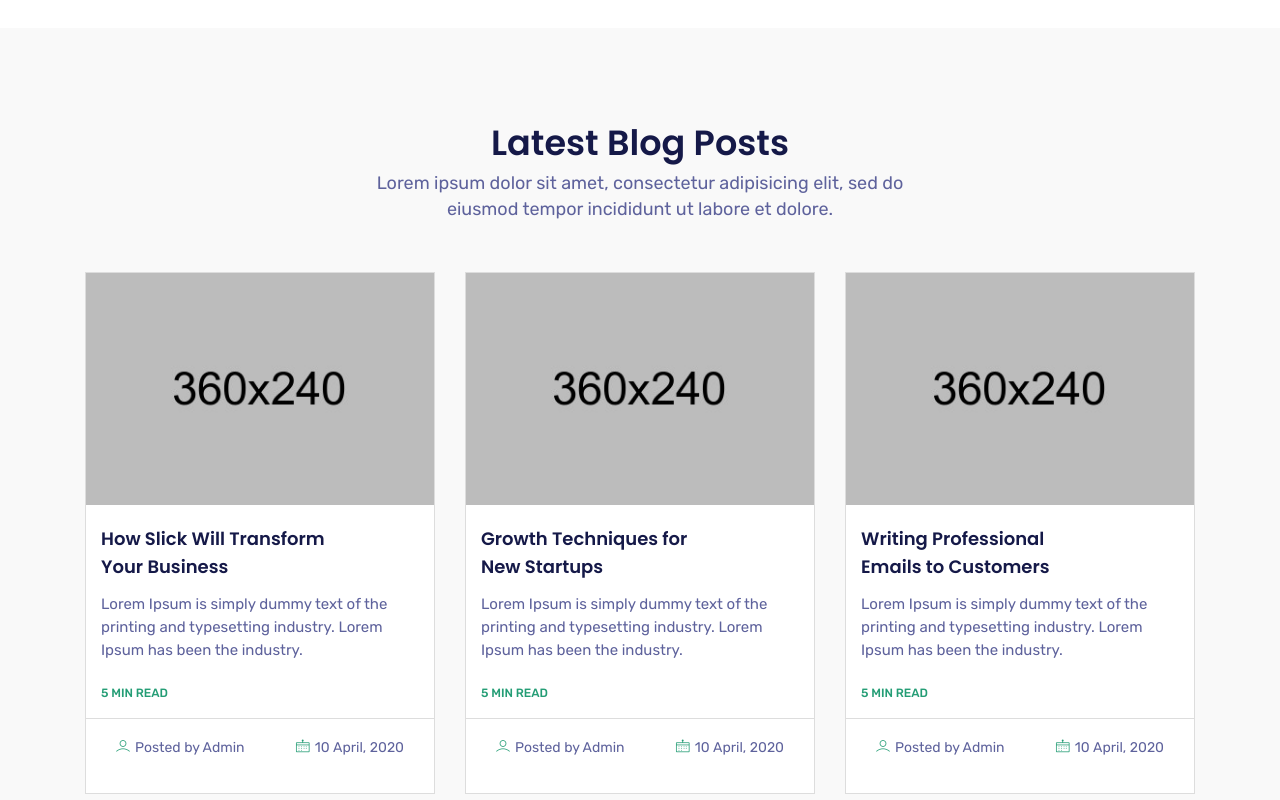
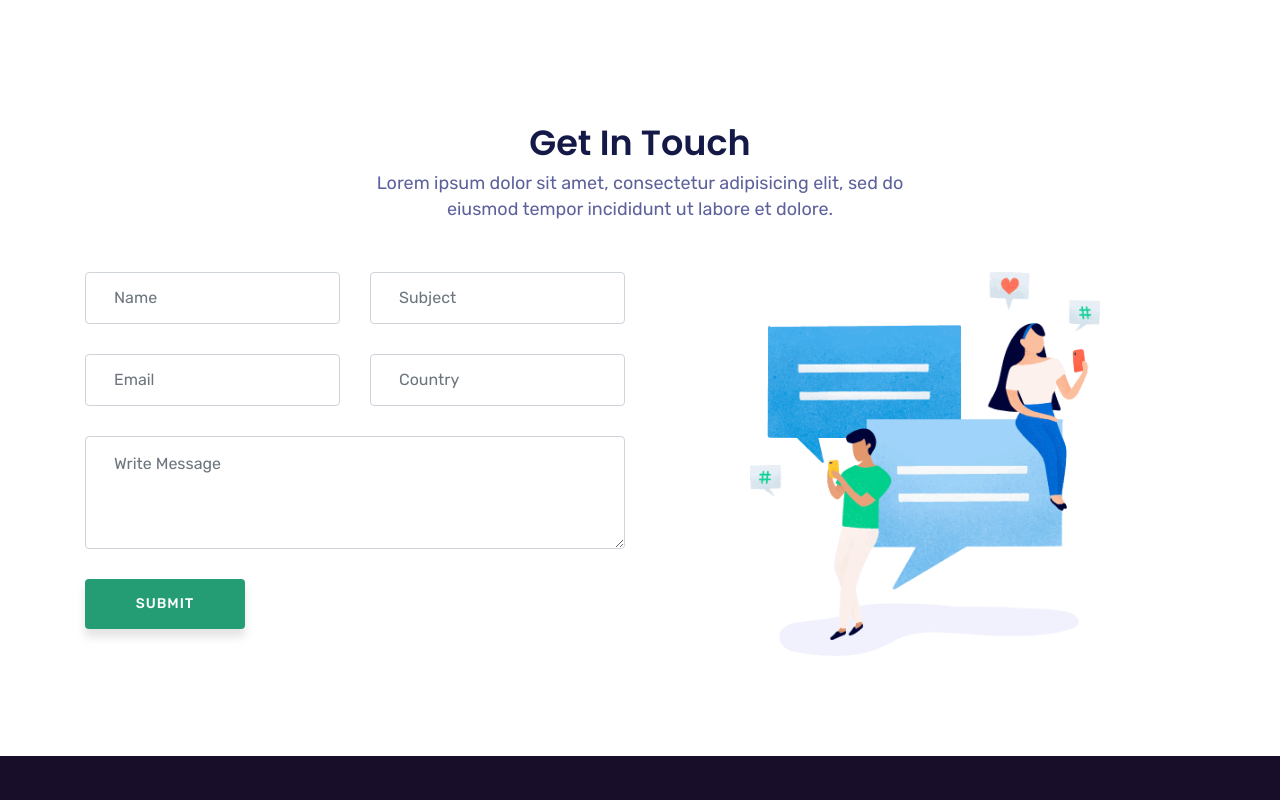
Before and after one commit to jeankhoury0/Karbon-Coin-Landing-Page, a plain HTML site: page index.html in a window 1280 px wide. Shown: the part 4440-5240 px from the top of the page. Drawn offline with Linux system fonts and the light colour scheme; files whose address does not match are found by name.

Commit message:
remove blog

```diff
--- a/index.html
+++ b/index.html
@@ -533,100 +533,7 @@
     <!-- Team section End -->
 
 
-    <!-- Blog Section -->
-    <section id="blog" class="section">
-      <!-- Container Starts -->
-      <div class="container">
-        <!-- Start Row -->
-        <div class="row">
-          <div class="col-lg-12">
-            <div class="blog-text section-header text-center">
-              <div>
-                <h2 class="section-title">Latest Blog Posts</h2>
-                <div class="desc-text">
-                  <p>Lorem ipsum dolor sit amet, consectetur adipisicing elit, sed do</p>
-                  <p>eiusmod tempor incididunt ut labore et dolore.</p>
-                </div>
-              </div>
-            </div>
-          </div>
 
-        </div>
-        <!-- End Row -->
-        <!-- Start Row -->
-        <div class="row">
-          <!-- Start Col -->
-          <div class="col-lg-4 col-md-6 col-xs-12 blog-item">
-            <!-- Blog Item Starts -->
-            <div class="blog-item-wrapper">
-              <div class="blog-item-img">
-                <a href="single-post.html">
-                  <img src="img/blog/01.jpg" class="img-fluid" alt="">
-                </a>
-              </div>
-              <div class="blog-item-text">
-                <h3><a href="single-post.html">How Slick Will Transform  <br>Your Business</a></h3>
-                <p>Lorem Ipsum is simply dummy text of the printing and typesetting industry. Lorem Ipsum has been the industry.</p>
-                <a href="" class="read-more">5 Min read</a>
-              </div>
-              <div class="author">
-                <span class="name"><i class="lni-user"></i><a href="#">Posted by Admin</a></span>
-                <span class="date float-right"><i class="lni-calendar"></i><a href="#">10 April, 2020</a></span>
-              </div>
-            </div>
-            <!-- Blog Item Wrapper Ends-->
-          </div>
-          <!-- End Col -->
-          <!-- Start Col -->
-          <div class="col-lg-4 col-md-6 col-xs-12 blog-item">
-            <!-- Blog Item Starts -->
-            <div class="blog-item-wrapper">
-              <div class="blog-item-img">
-                <a href="single-post.html">
-                  <img src="img/blog/02.jpg" class="img-fluid" alt="">
-                </a>
-              </div>
-              <div class="blog-item-text">
-                <h3><a href="single-post.html">Growth Techniques for  <br>New Startups</a></h3>
-                <p>Lorem Ipsum is simply dummy text of the printing and typesetting industry. Lorem Ipsum has been the industry.</p>
-                <a href="" class="read-more">5 Min read</a>
-              </div>
-              <div class="author">
-                <span class="name"><i class="lni-user"></i><a href="#">Posted by Admin</a></span>
-                <span class="date float-right"><i class="lni-calendar"></i><a href="#">10 April, 2020</a></span>
-              </div>
-            </div>
-            <!-- Blog Item Wrapper Ends-->
-          </div>
-          <!-- End Col -->
-          <!-- Start Col -->
-          <div class="col-lg-4 col-md-6 col-xs-12 blog-item">
-            <!-- Blog Item Starts -->
-            <div class="blog-item-wrapper">
-              <div class="blog-item-img">
-                <a href="single-post.html">
-                  <img src="img/blog/03.jpg" class="img-fluid" alt="">
-                </a>
-              </div>
-              <div class="blog-item-text">
-                <h3><a href="single-post.html">Writing Professional <br>Emails to Customers</a></h3>
-                <p>Lorem Ipsum is simply dummy text of the printing and typesetting industry. Lorem Ipsum has been the industry.</p>
-                <a href="" class="read-more">5 Min read</a>
-              </div>
-              <div class="author">
-                <span class="name"><i class="lni-user"></i><a href="#">Posted by Admin</a></span>
-                <span class="date float-right"><i class="lni-calendar"></i><a href="#">10 April, 2020</a></span>
-              </div>
-            </div>
-            <!-- Blog Item Wrapper Ends-->
-          </div>
-          <!-- End Col -->
-
-        </div>
-        <!-- End Row -->
-      </div>
-    </section>
-    <!-- blog Section End -->
 
     <!-- Contact Us Section -->
     <section id="contact" class="section">
```
Also changed, not shown: 1 other file.
